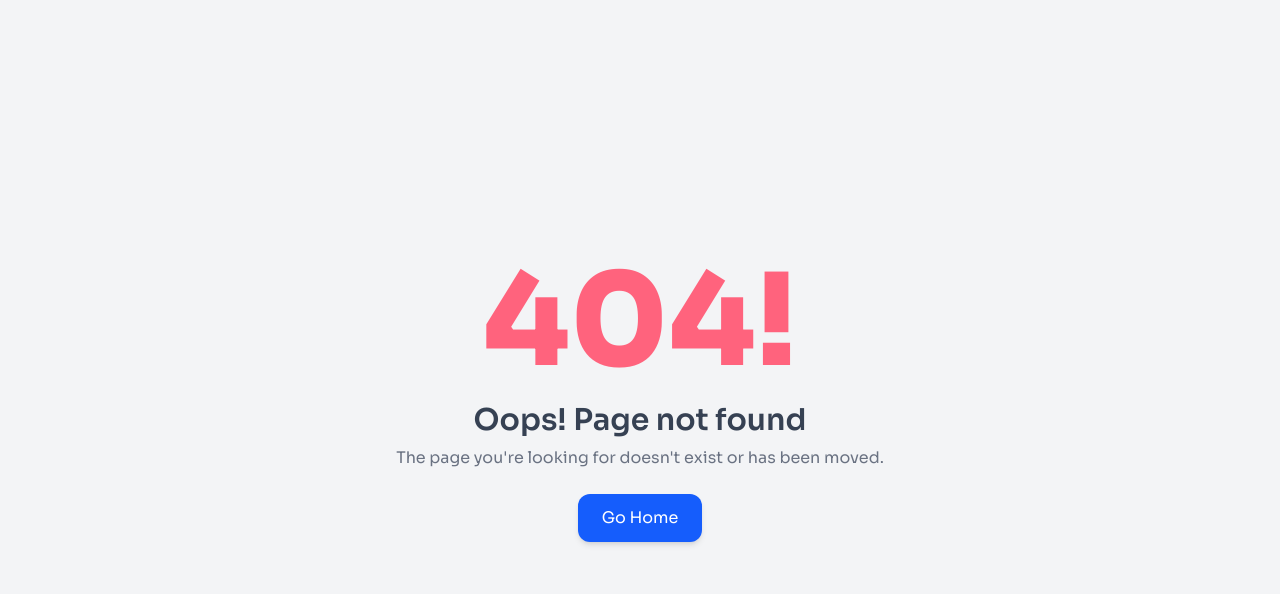
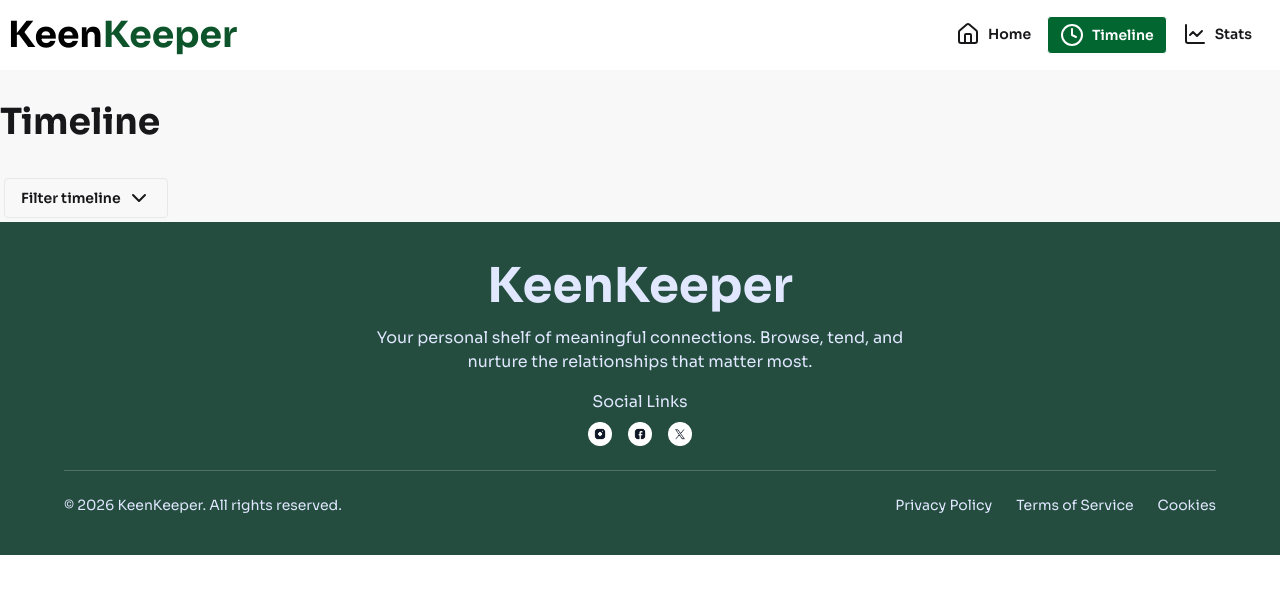
Before and after one commit to ratul7266/Keen_Keeper_07, a React (Vite) app: page /timeline in a window 1280 px wide. Before the commit this address had no page. Shown: the top 594 px of the page. Built offline with nearby package versions, Linux system fonts and the light colour scheme.

Commit message:
implement TimeLine Section

```diff
--- a/index.html
+++ b/index.html
@@ -2,9 +2,9 @@
 <html lang="en">
   <head>
     <meta charset="UTF-8" />
-    <link rel="icon" type="image/svg+xml" href="/favicon.svg" />
+    <link rel="icon" type="image/svg+xml" href="/src/assets/keenkeeper.png" />
     <meta name="viewport" content="width=device-width, initial-scale=1.0" />
-    <title>keen-keeper-07</title>
+    <title>KeenKeeper</title>
   </head>
   <body>
     <div id="root"></div>
--- a/src/Layout/MainLayout.jsx
+++ b/src/Layout/MainLayout.jsx
@@ -8,7 +8,7 @@ const MainLayout = () => {
     <div>
       <NavBar />
       <Outlet />
-      <Footer></Footer>
+      <Footer />
     </div>
   );
 };
--- a/src/components/shared/footer/Footer.jsx
+++ b/src/components/shared/footer/Footer.jsx
@@ -36,12 +36,8 @@ const Footer = () => {
         </div>
       </div>
       <hr className="w-full border-white/20 my-6" />
-      <div
-        className="flex flex-col items-center gap-3
-                      md:flex-row md:justify-between text-xs sm:text-sm"
-      >
+      <div className="flex flex-col items-center gap-3 md:flex-row md:justify-between text-xs sm:text-sm">
         <p>© 2026 KeenKeeper. All rights reserved.</p>
-
         <ul className="flex flex-col gap-2 md:flex-row md:gap-6">
           <li className="cursor-pointer hover:underline">Privacy Policy</li>
           <li className="cursor-pointer hover:underline">Terms of Service</li>
--- a/src/pages/friendDetails/FriendDetails.jsx
+++ b/src/pages/friendDetails/FriendDetails.jsx
@@ -27,22 +27,20 @@ const statusColor = {
 const FriendDetails = () => {
   const { id } = useParams();
   const friend = friendsData.find((f) => f.id === Number(id));
-
   if (!friend) return <ErrorPage></ErrorPage>;
 
   return (
     <div className="bg-base-200 ">
       <div className="grid grid-cols-1 lg:grid-cols-2 gap-4 p-3 sm:p-4 lg:p-2 mx-auto max-w-7xl items-stretch">
-
-    {/* Sidebar */}
         <div className="flex flex-col h-full justify-between">
-
           <div className="bg-white rounded-2xl p-4 sm:p-5 text-center space-y-3 shadow-sm">
             <img
               src={friend.picture}
               className="w-20 h-20 rounded-full mx-auto object-cover"
             />
-        <h2 className="font-semibold text-base sm:text-lg">{friend.name}</h2>
+            <h2 className="font-semibold text-base sm:text-lg">
+              {friend.name}
+            </h2>
 
             <span
               className={`text-xs px-3 py-1 rounded-full ${
@@ -54,7 +52,10 @@ const FriendDetails = () => {
 
             <div className="flex flex-wrap justify-center gap-1.5">
               {friend.tags.map((tag) => (
-            <span key={tag} className="text-xs bg-gray-100 px-2 py-0.5 rounded-md">
+                <span
+                  key={tag}
+                  className="text-xs bg-gray-100 px-2 py-0.5 rounded-md"
+                >
                   {tag}
                 </span>
               ))}
@@ -64,8 +65,6 @@ const FriendDetails = () => {
               {friend.bio}
             </p>
           </div>
-
-      {/* Bottom actions */}
           <div className="space-y-2">
             <button className="btn w-full gap-2 text-sm">
               <Clock size={16} /> Snooze
@@ -78,11 +77,7 @@ const FriendDetails = () => {
             </button>
           </div>
         </div>
-
-    {/* Main */}
         <div className="flex flex-col h-full space-y-4">
-
-      {/* Stats */}
           <div className="grid grid-cols-3 gap-2 sm:gap-3 text-center">
             <div className="bg-white p-3 sm:p-4 rounded-xl shadow-sm flex flex-col justify-center">
               <p className="text-lg sm:text-xl font-semibold text-green-800">
@@ -97,18 +92,14 @@ const FriendDetails = () => {
               <p className="text-lg sm:text-xl font-semibold text-green-800">
                 {friend.goal}
               </p>
-          <p className="text-xs sm:text-sm text-gray-600">
-            Goal (Days)
-          </p>
+              <p className="text-xs sm:text-sm text-gray-600">Goal (Days)</p>
             </div>
 
             <div className="bg-white p-3 sm:p-4 rounded-xl shadow-sm flex flex-col justify-center">
               <p className="text-sm sm:text-lg font-semibold text-green-800">
                 {new Date(friend.next_due_date).toLocaleDateString()}
               </p>
-          <p className="text-xs sm:text-sm text-gray-600">
-            Next Due
-          </p>
+              <p className="text-xs sm:text-sm text-gray-600">Next Due</p>
             </div>
           </div>
 
@@ -135,15 +126,18 @@ const FriendDetails = () => {
               Quick Check-In
             </p>
 
-          <div className="space-y-2">
+            <div className="grid grid-cols-3 gap-3">
               {["Call", "Text", "Video"].map((type) => (
-              <button key={type} className="btn w-full gap-2 text-xs">
-                {iconMap[type]} {type}
+                <button
+                  key={type}
+                  className="flex flex-col items-center justify-center gap-2 py-4 px-2 rounded-xl bg-gray-50 border border-gray-200 shadow-sm hover:shadow-md text-lg font-medium text-gray-700"
+                >
+                  <span>{iconMap[type]}</span>
+                  <span>{type}</span>
                 </button>
               ))}
             </div>
           </div>
-
         </div>
       </div>
     </div>
--- a/src/pages/friendDetails/homepage/timeline/Timeline.jsx
+++ b/src/pages/friendDetails/homepage/timeline/Timeline.jsx
@@ -1,11 +1,33 @@
-import React from 'react';
+import { ChevronDown } from "lucide-react";
+import React from "react";
 
 const Timeline = () => {
-    return (
+  return (
+    <div className="bg-base-200">
+      <div className="mx-auto container">
+        <h2 className="text-4xl font-bold py-8">Timeline</h2>
+        <div className="dropdown dropdown-start">
+          <div tabIndex={0} role="button" className="btn m-1">
+            Filter timeline <ChevronDown />
+          </div>
+          <ul
+            tabIndex="-1"
+            className="dropdown-content menu bg-base-100 rounded-box z-1 w-52 p-2 shadow-sm"
+          >
+            <li>
+              <a>Item 1</a>
+            </li>
+            <li>
+              <a>Item 2</a>
+            </li>
+          </ul>
+        </div>
         <div>
-            <h2>time line</h2>
+
         </div>
-    );
+      </div>
+    </div>
+  );
 };
 
 export default Timeline;
--- a/src/routes/Routes.jsx
+++ b/src/routes/Routes.jsx
@@ -2,8 +2,8 @@ import { createBrowserRouter } from "react-router";
 import MainLayout from "../Layout/MainLayout";
 import ErrorPage from "../ErrorPage/ErrorPage";
 import HomePage from "../pages/friendDetails/homepage/HomePage";
-import Friends from "../pages/friendDetails/homepage/timeline/Timeline";
 import FriendDetails from "../pages/friendDetails/FriendDetails";
+import Timeline from "../pages/friendDetails/homepage/timeline/Timeline";
 
 export const router = createBrowserRouter([
   {
@@ -16,8 +16,8 @@ export const router = createBrowserRouter([
         element: <HomePage />,
       },
       {
-        path: "/friends",
-        element: <Friends />,
+        path: "/timeline",
+        element: <Timeline />,
       },
       {
         path: "/friendDetails/:id",
```
Also changed, not shown: src/assets/keenkeeper.png (added). Lines whose indentation alone changed are shown as unchanged.
